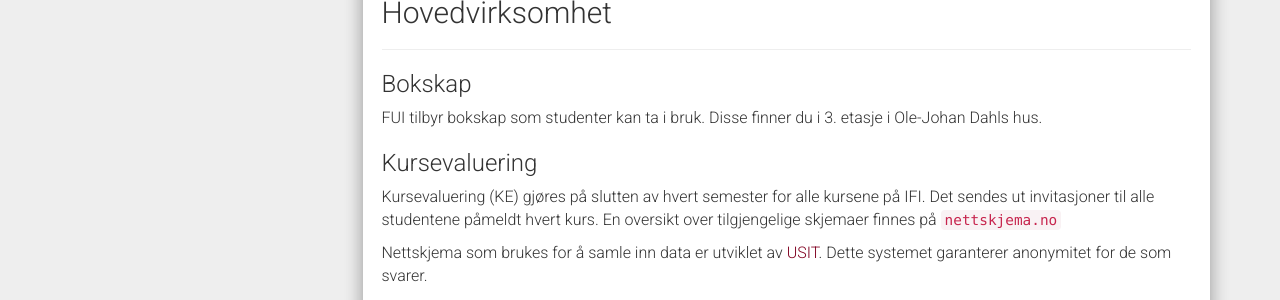
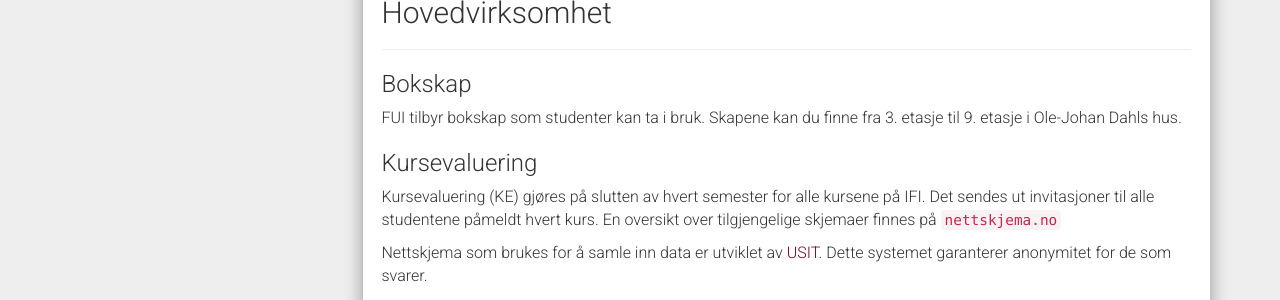
Before and after one commit to fui/fui.github.io, a Jekyll site: the page built from pages/fagutvalget.md, in a window 1280 px wide. Shown: the part 784-1084 px from the top of the page. Built offline with Jekyll 4.4.1, drawn with Linux system fonts in a browser that asks for light colours; nearby versions of some CDN libraries.

Commit message:
Oppdatere hvilke etasjer bokskap finnes på OJD-hus (rett author denne gangen)

```diff
--- a/pages/fagutvalget.md
+++ b/pages/fagutvalget.md
@@ -67,8 +67,7 @@ i styrer og utvalg.
 
 ### Bokskap
 
-FUI tilbyr bokskap som studenter kan ta i bruk. Disse finner du i 3. etasje i
-Ole-Johan Dahls hus.
+FUI tilbyr bokskap som studenter kan ta i bruk. Skapene kan du finne fra 3. etasje til 9. etasje i Ole-Johan Dahls hus.
 
 ### Kursevaluering
 
```
